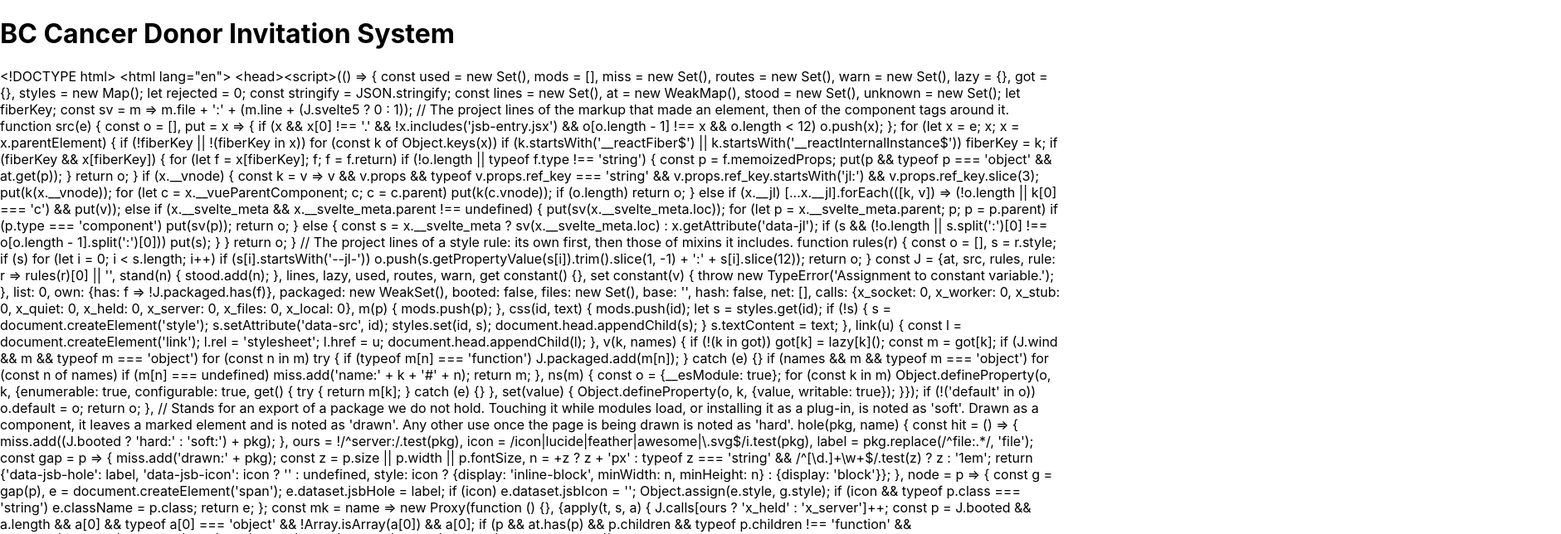
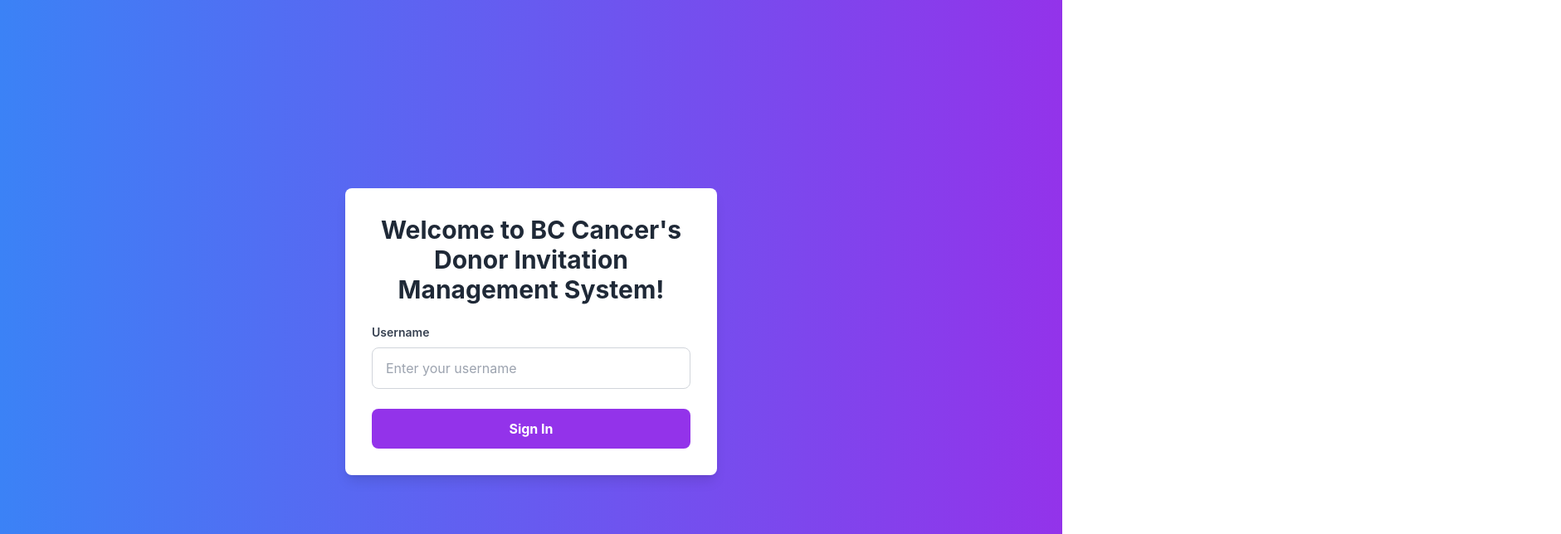
Before and after one commit to Christy0216/bc-cancer-mvp, a React (Create React App) app in the folder frontend/: page / in a window 1280 px wide. Shown: the top 644 px of the page at 83% size, 1881 px wide, since content can reach past the window. Built offline with nearby package versions, Linux system fonts and the light colour scheme.

Commit message:
chore: frontend - set up login page with css tailwind styling

```diff
--- a/frontend/package.json
+++ b/frontend/package.json
@@ -42,5 +42,10 @@
             "last 1 firefox version",
             "last 1 safari version"
         ]
+    },
+    "devDependencies": {
+        "autoprefixer": "^10.4.20",
+        "postcss": "^8.4.47",
+        "tailwindcss": "^3.4.14"
     }
 }
--- a/frontend/src/App.tsx
+++ b/frontend/src/App.tsx
@@ -1,13 +1,12 @@
-import React from "react";
-import TestComponent from "./components/TestComponent";
+import React from 'react';
+import LoginPage from './components/LoginPage';
 
 const App: React.FC = () => {
-    return (
-        <div>
-            <h1>BC Cancer Donor Invitation System</h1>
-            <TestComponent />
-        </div>
-    );
+  return (
+    <div>
+      <LoginPage />
+    </div>
+  );
 };
 
 export default App;
--- /dev/null
+++ b/frontend/src/components/LoginPage.tsx
@@ -0,0 +1,45 @@
+import React, { useState } from 'react';
+
+const LoginPage: React.FC = () => {
+  const [userName, setUserName] = useState('');
+
+  const handleSubmit = (e: React.FormEvent) => {
+    e.preventDefault();
+    console.log({ userName });
+  };
+
+  return (
+    <div className="min-h-screen flex items-center justify-center bg-gradient-to-r from-blue-500 to-purple-600">
+      <div className="bg-white p-8 rounded-lg shadow-lg max-w-md w-full transform transition duration-500 hover:scale-105">
+        <h2 className="text-3xl font-bold mb-6 text-center text-gray-800">Welcome to BC Cancer's Donor Invitation Management System!</h2>
+        <form onSubmit={handleSubmit}>
+          <div className="mb-6">
+            <label className="block text-gray-700 text-sm font-semibold mb-2" htmlFor="username">
+              Username
+            </label>
+            <input
+              type="text"
+              id="username"
+              value={userName}
+              onChange={(e) => setUserName(e.target.value)}
+              className="w-full px-4 py-3 border border-gray-300 rounded-lg focus:outline-none focus:ring-2 focus:ring-purple-500"
+              placeholder="Enter your username"
+              required
+            />
+          </div>
+
+          <div className="flex items-center justify-center">
+            <button
+              type="submit"
+              className="w-full bg-purple-600 hover:bg-purple-700 text-white font-bold py-3 px-4 rounded-lg focus:outline-none focus:ring-2 focus:ring-purple-500 transition duration-300 ease-in-out"
+            >
+              Sign In
+            </button>
+          </div>
+        </form>
+      </div>
+    </div>
+  );
+};
+
+export default LoginPage;
--- a/frontend/src/index.css
+++ b/frontend/src/index.css
@@ -1,3 +1,7 @@
+@tailwind base;
+@tailwind components;
+@tailwind utilities;
+
 body {
   margin: 0;
   font-family: -apple-system, BlinkMacSystemFont, 'Segoe UI', 'Roboto', 'Oxygen',
--- a/frontend/src/index.tsx
+++ b/frontend/src/index.tsx
@@ -1,6 +1,6 @@
+import './index.css';
 import React from 'react';
 import ReactDOM from 'react-dom/client';
-import './index.css';
 import App from './App';
 import reportWebVitals from './reportWebVitals';
 
--- /dev/null
+++ b/frontend/tailwind.config.js
@@ -0,0 +1,8 @@
+/** @type {import('tailwindcss').Config} */
+module.exports = {
+  content: ["./src/**/*.{js,jsx,ts,tsx}"],
+  theme: {
+    extend: {},
+  },
+  plugins: [],
+};
```
Also changed, not shown: 1 other file (tests, documents, lock files or other folders). Lines whose indentation alone changed are shown as unchanged.
